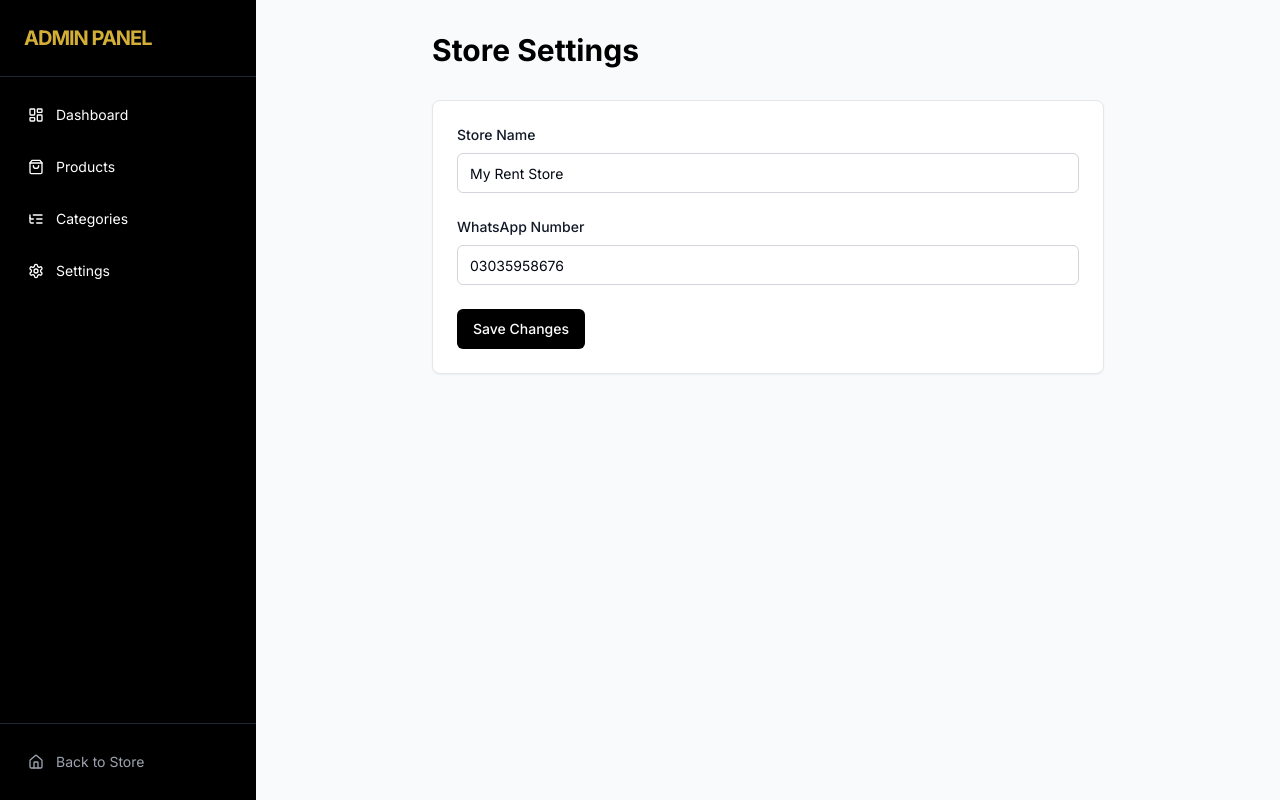
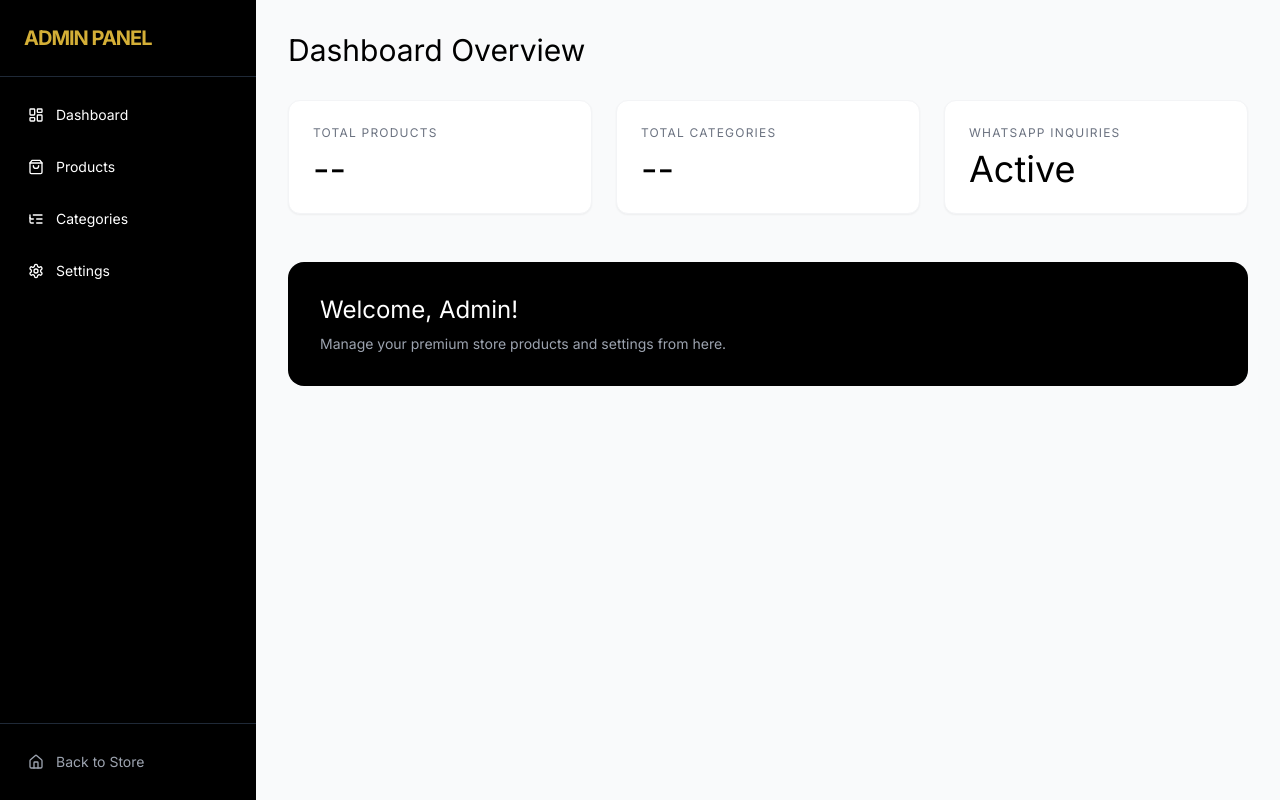
Before and after one commit to bangleskiduniya-prog/my-rent-store, a Next.js app: page /admin/settings in a window 1280 px wide. Built offline with nearby package versions, Linux system fonts and the light colour scheme; no server answers; the database is empty.

Commit message:
Update page.tsx

```diff
--- a/app/admin/settings/page.tsx
+++ b/app/admin/settings/page.tsx
@@ -1,76 +1,29 @@
 "use client";
+import React from 'react';
 
-import { useEffect, useState } from "react";
-import { getSettings, updateSettings, Settings } from "@/lib/db/settings";
-import { Button } from "@/components/ui/Button";
-import { Input } from "@/components/ui/Input";
-import { Card, CardContent } from "@/components/ui/Card";
-import { Spinner } from "@/components/ui/Spinner";
+export default function AdminDashboard() {
+  return (
+    <div>
+      <h1 className="text-3xl font-serif mb-8">Dashboard Overview</h1>
+      <div className="grid grid-cols-1 md:grid-cols-3 gap-6">
+        <div className="bg-white p-6 shadow-sm border border-gray-100 rounded-xl">
+          <p className="text-gray-500 text-xs uppercase tracking-widest mb-2">Total Products</p>
+          <h3 className="text-4xl font-serif">--</h3>
+        </div>
+        <div className="bg-white p-6 shadow-sm border border-gray-100 rounded-xl">
+          <p className="text-gray-500 text-xs uppercase tracking-widest mb-2">Total Categories</p>
+          <h3 className="text-4xl font-serif">--</h3>
+        </div>
+        <div className="bg-white p-6 shadow-sm border border-gray-100 rounded-xl">
+          <p className="text-gray-500 text-xs uppercase tracking-widest mb-2">WhatsApp Inquiries</p>
+          <h3 className="text-4xl font-serif">Active</h3>
+        </div>
+      </div>
 
-export default function SettingsPage() {
-  const [settings, setSettings] = useState<Settings>({
-    storeName: "",
-    whatsappNumber: "",
-  });
-  const [loading, setLoading] = useState(true);
-  const [saving, setSaving] = useState(false);
-
-  useEffect(() => {
-    const fetchSettings = async () => {
-      try {
-        const data = await getSettings();
-        setSettings(data);
-      } catch (error) {
-        console.error("Error fetching settings:", error);
-      } finally {
-        setLoading(false);
-      }
-    };
-    fetchSettings();
-  }, []);
-
-  const handleSave = async (e: React.FormEvent) => {
-    e.preventDefault();
-    setSaving(true);
-    try {
-      await updateSettings(settings);
-      alert("Settings saved successfully!");
-    } catch (error) {
-      console.error("Error saving settings:", error);
-      alert("Failed to save settings.");
-    } finally {
-      setSaving(false);
-    }
-  };
-
-  if (loading) return <div className="p-8"><Spinner /></div>;
-
-  return (
-    <div className="max-w-2xl mx-auto space-y-8">
-      <h1 className="text-3xl font-bold">Store Settings</h1>
-
-      <Card>
-        <CardContent className="pt-6">
-          <form onSubmit={handleSave} className="space-y-6">
-            <Input
-              label="Store Name"
-              value={settings.storeName}
-              onChange={(e) => setSettings({ ...settings, storeName: e.target.value })}
-              required
-            />
-            <Input
-              label="WhatsApp Number"
-              value={settings.whatsappNumber}
-              onChange={(e) => setSettings({ ...settings, whatsappNumber: e.target.value })}
-              required
-              placeholder="e.g. 03035958676"
-            />
-            <Button type="submit" isLoading={saving}>
-              Save Changes
-            </Button>
-          </form>
-        </CardContent>
-      </Card>
+      <div className="mt-12 bg-black text-white p-8 rounded-2xl">
+        <h2 className="text-2xl font-serif mb-2">Welcome, Admin!</h2>
+        <p className="text-gray-400 text-sm">Manage your premium store products and settings from here.</p>
+      </div>
     </div>
   );
 }
```
